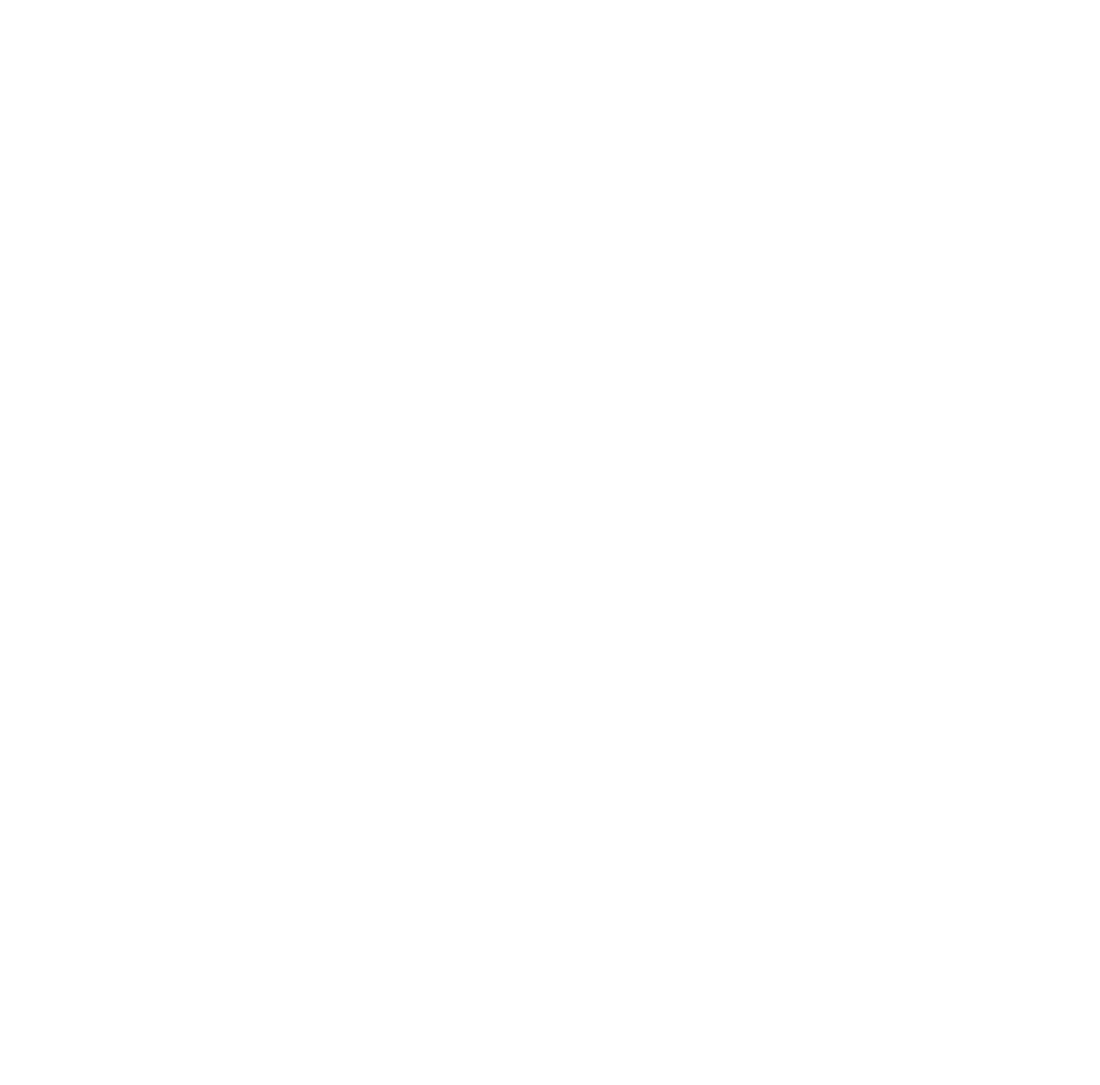
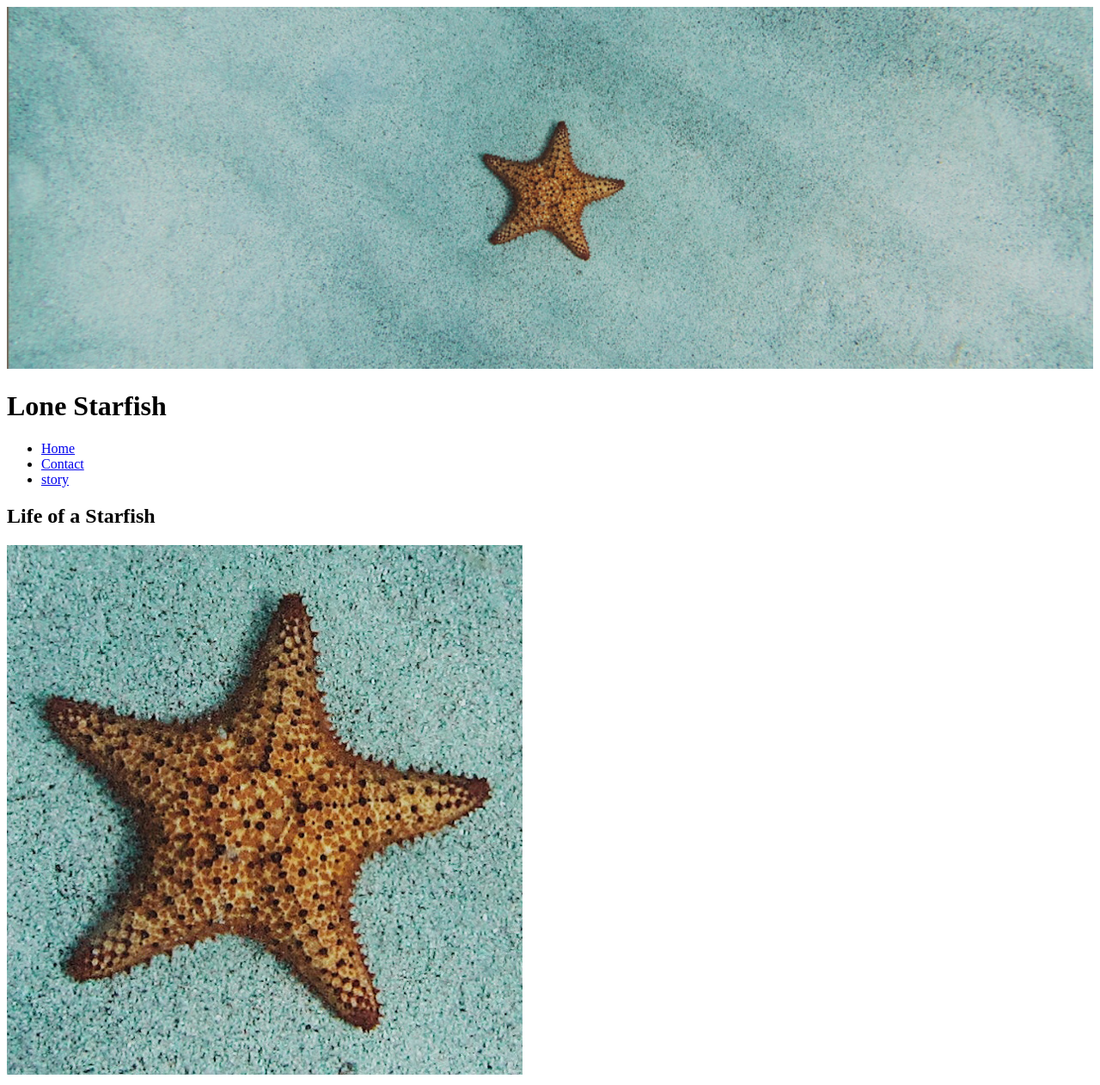
Before and after one commit to nkus0004/nkus0004.github.io, a plain HTML site: page midterm/index.html in a window 1280 px wide. Shown: the whole page at 86% size. Before the commit the page ends 800 px from the top, so only its background shows below. Drawn offline with Linux system fonts and the light colour scheme.

Commit message:
adding site header and main content

```diff
--- a/midterm/index.html
+++ b/midterm/index.html
@@ -8,7 +8,26 @@
     <body>
         <!-- comment block - control + / or command + / -->
         <!-- Site Header-->
-        <div class
+        <div class="container"></div>
+        <header>
+            <img src="images/lone-starfish-wide.jpg" alt="Wide picture of a lone-starfish" style="width: 100%;">
+            <div class="centered"></div>
+            <h1>Lone Starfish</h1>
+            <nav>
+                <ul>
+                    <li><a href="index.html">Home</a></li>
+                    <li><a href="contact.html">Contact</a></li>
+                    <li><a href="story.html">story</a></li>
+                </ul>
+            </nav>
+        </header>
+        <main>
+            <!-- Starting the main content of the page-->
+            <article>
+                <h2>Life of a Starfish</h2>
+                <div> <img src="images/lone-starfish.jpg" alt="starfish"></div>
+            </article>
+        </main>
     </body>
 
 
```
